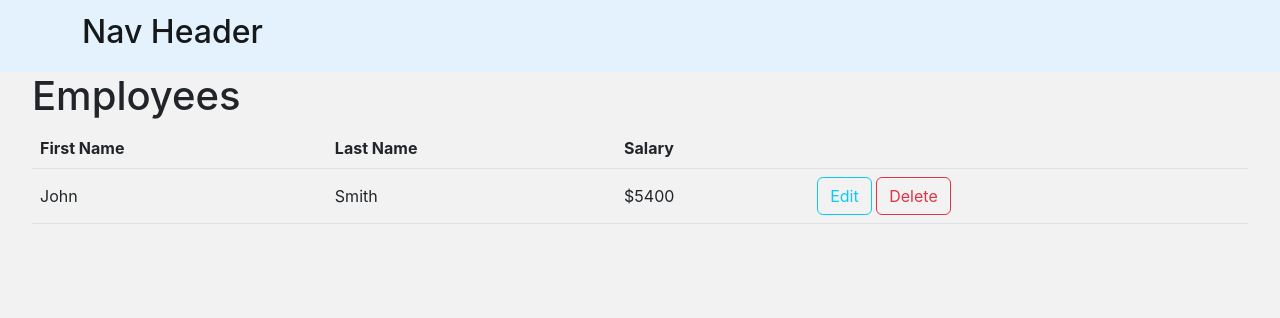
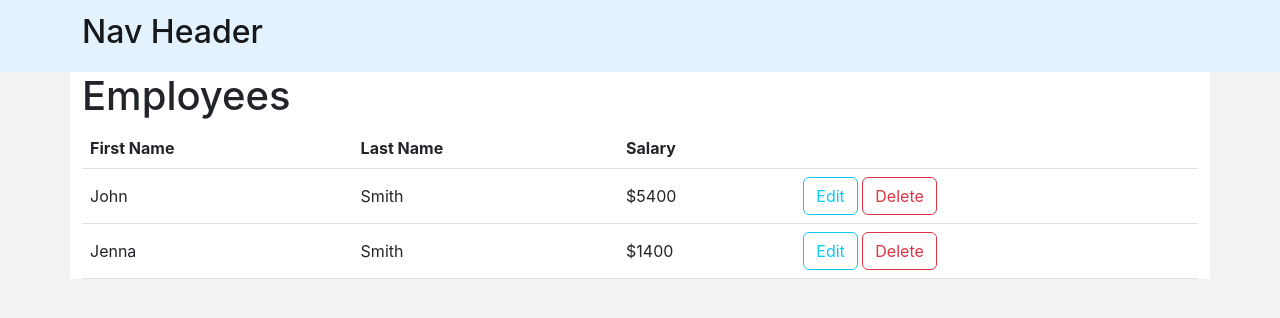
Before and after one commit to SohanChy/react-express-nextjs-rest-prisma-crud-table, a Next.js app in the folder frontend/: page / in a window 1280 px wide. Shown: the top 318 px of the page. Built offline with nearby package versions, Linux system fonts and the light colour scheme.

Commit message:
Add mock state-management, reducers and actions boilerplate

```diff
--- /dev/null
+++ b/frontend/StateManagement/EmployeeTable/actions.tsx
@@ -0,0 +1,18 @@
+import { EmployeeProps } from "../../components/EmployeeRow";
+
+export enum ActionType {
+    Update = 'UPDATE',
+    Delete = 'DELETE',
+  }
+
+interface UpdateAction {
+    type: ActionType.Update;
+    payload: EmployeeProps;
+}
+
+interface DeleteAction {
+    type: ActionType.Delete;
+    payload: number;
+}
+
+export type Action = UpdateAction | DeleteAction;
--- /dev/null
+++ b/frontend/StateManagement/EmployeeTable/reducer.tsx
@@ -0,0 +1,16 @@
+import { EmployeeProps } from '../../components/EmployeeRow';
+import {ActionType, Action} from './actions'
+type State = {
+    employeeList: EmployeeProps[]
+}
+
+export const EmployeeTableReducer = (state: State, action: Action): State => {
+    switch (action.type) {
+      case ActionType.Update:
+        return { employeeList: [] };
+      case ActionType.Delete:
+        return { employeeList: [] };
+      default:
+        throw new Error(`Unhandled action type: ${action}`);
+    }
+  };
--- a/frontend/components/EmployeeTable.tsx
+++ b/frontend/components/EmployeeTable.tsx
@@ -1,9 +1,17 @@
-import React from 'react'
-import Router from 'next/navigation'
-import EmployeeRow, { EmployeeProps } from './EmployeeRow'
+import React, { useReducer } from 'react';
+import EmployeeRow, { EmployeeProps } from './EmployeeRow';
+import { useState } from 'react';
+import { EmployeeTableReducer } from '../StateManagement/EmployeeTable/reducer';
 
+type Props = {
+  initialEmployeeList: EmployeeProps[]
+}
 
-const EmployeeTable: React.FC<{employeeList: EmployeeProps[]}> = ({ employeeList }) => {
+const EmployeeTable: React.FC<Props> = ({initialEmployeeList}) => {
+  const [state, dispatch] = useReducer(
+    EmployeeTableReducer, { employeeList: initialEmployeeList }
+    );
+
   return (
     <table className="table table-hover">
       <thead>
@@ -15,14 +23,12 @@ const EmployeeTable: React.FC<{employeeList: EmployeeProps[]}> = ({ employeeList
         </tr>
       </thead>
       <tbody>
-        {employeeList.map((employee)=>(
-          <EmployeeRow key={employee.id} employee={employee} editMode={false}/>
+        {state.employeeList.map((employee)=>(
+          <EmployeeRow key={employee.id} employee={employee}/>
         ))}
        </tbody>
     </table>
   )
 }
 
-
-
-export default EmployeeTable
+export default EmployeeTable;
--- a/frontend/components/Layout.tsx
+++ b/frontend/components/Layout.tsx
@@ -3,7 +3,7 @@ import Header from './Header'
 
 
 type Props = {
-  children: ReactNode
+  children: ReactNode;
 }
 
 const Layout: React.FC<Props> = ( props ) => (
@@ -47,6 +47,6 @@ const Layout: React.FC<Props> = ( props ) => (
       }
     `}</style>
   </div>
-)
+);
 
-export default Layout
+export default Layout;
--- a/frontend/pages/index.tsx
+++ b/frontend/pages/index.tsx
@@ -1,29 +1,45 @@
 import React from 'react'
 import Layout from '../components/Layout'
-import EmployeeTable, { EmployeeProps } from '../components/EmployeeTable'
-import { GetServerSideProps } from 'next'
+import EmployeeTable from '../components/EmployeeTable'
+import { GetServerSideProps } from 'next';
+import { EmployeeProps } from '../components/EmployeeRow';
 
 type Props = {
+  employeeList: EmployeeProps[]
 }
 
-// Need to bring this from server later
-const employeeList = [
-  {  id: 1,
-    firstName: "John",
-    lastName: "Smith",
-    salary: 5400,
-  }
-];
 
 const Home : React.FC<Props> = props => {
   return (
     <Layout>
-      <div>
+      <div className='container' style={{background: "white"}}>
         <h1>Employees</h1>
-          <EmployeeTable employeeList={employeeList}/>
+          <EmployeeTable initialEmployeeList={props.employeeList}/>
       </div>
     </Layout>
   )
 }
 
-export default Home
+export const getServerSideProps: GetServerSideProps = async () => {
+  // const res = await fetch('http://localhost:3001/feed')
+  // const feed = await res.json()
+
+  const mockEmployeeList = [
+    {  id: 1,
+      firstName: "John",
+      lastName: "Smith",
+      salary: 5400,
+    },
+    {  id: 2,
+      firstName: "Jenna",
+      lastName: "Smith",
+      salary: 1400,
+    }
+  ];
+
+  return {
+    props: { employeeList: mockEmployeeList},
+  }
+}
+
+export default Home;
```
